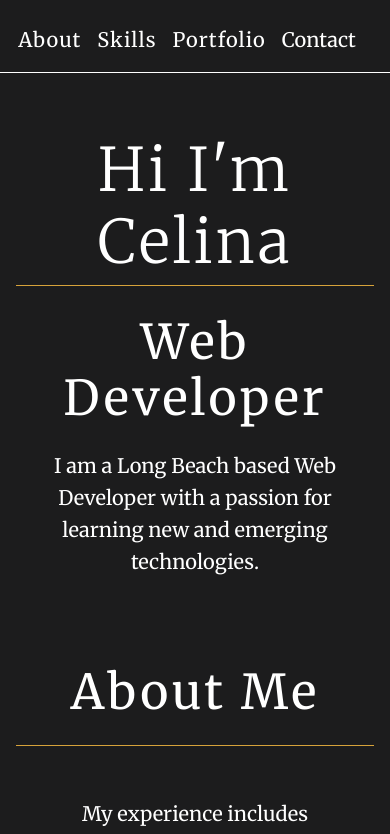
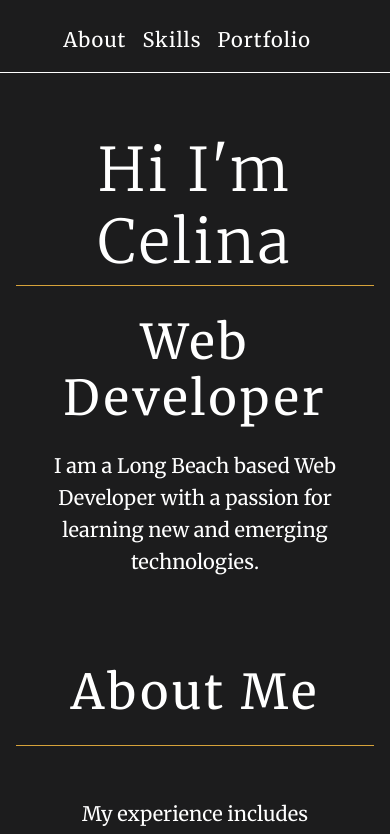
Before and after one commit to celinalou92/louissaint.me, a Next.js app: page / in a window 390 px wide. Shown: the top 834 px of the page. Built offline with nearby package versions, Linux system fonts and the light colour scheme.

Commit message:
hide for now

```diff
--- a/app/components/Contact/Contact.tsx
+++ b/app/components/Contact/Contact.tsx
@@ -23,7 +23,14 @@ export const Contact = () => {
     },
   ];
   return (
-    <Stack className="hover mobileNavItem">
+    <Stack
+      className="hover mobileNavItem"
+      sx={(theme) => ({
+        [theme.breakpoints.down("md")]: {
+          display: "none",
+        },
+      })}
+    >
       <Typography variant="h6">Contact</Typography>
       {contactData.map((contact) => (
         <Stack
@@ -32,11 +39,6 @@ export const Contact = () => {
           flexDirection="row"
           alignItems="center"
           paddingBottom="3px"
-          sx={(theme) => ({
-            [theme.breakpoints.down("md")]: {
-              display: "none",
-            },
-          })}
         >
           {contact.icon}
           <Link
```
